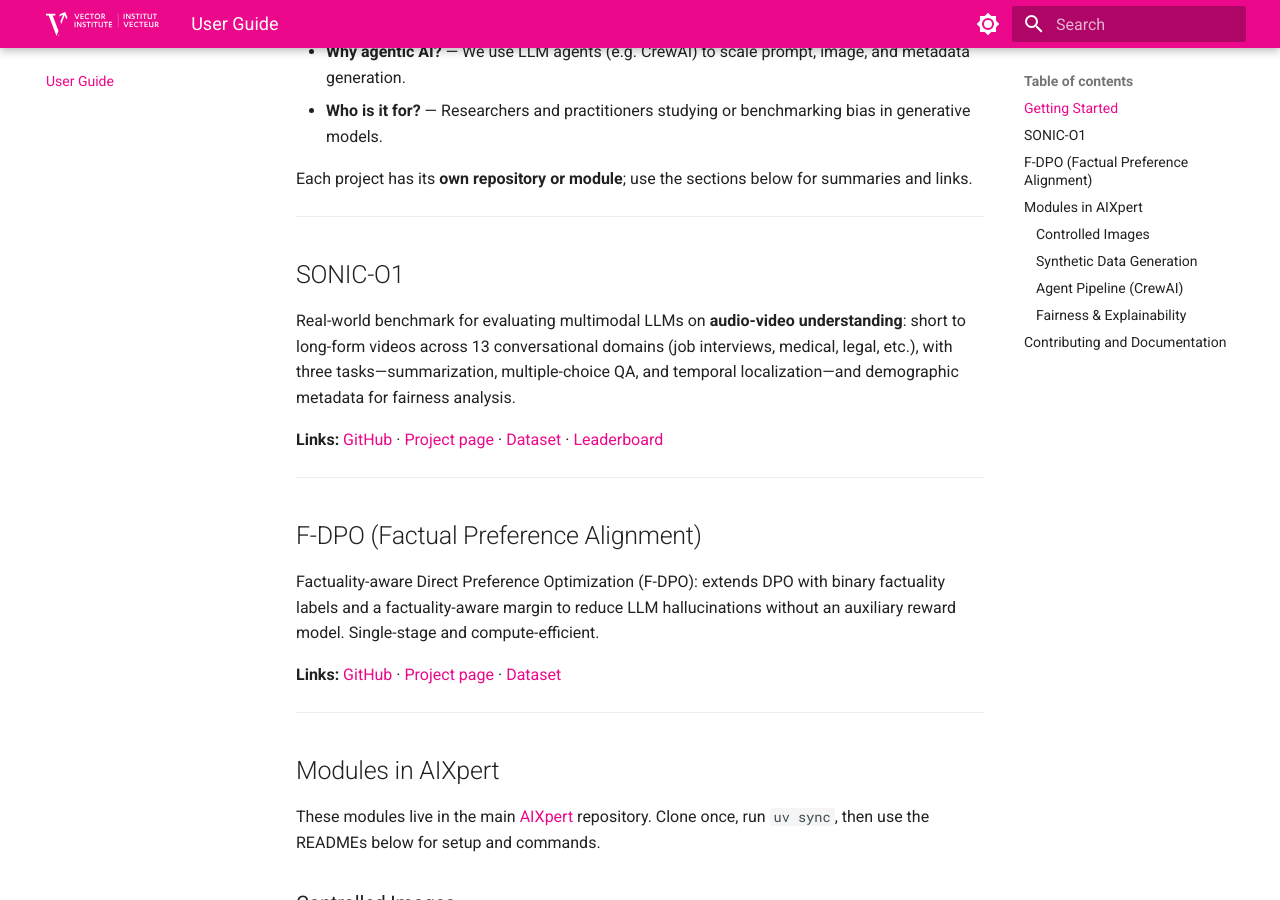
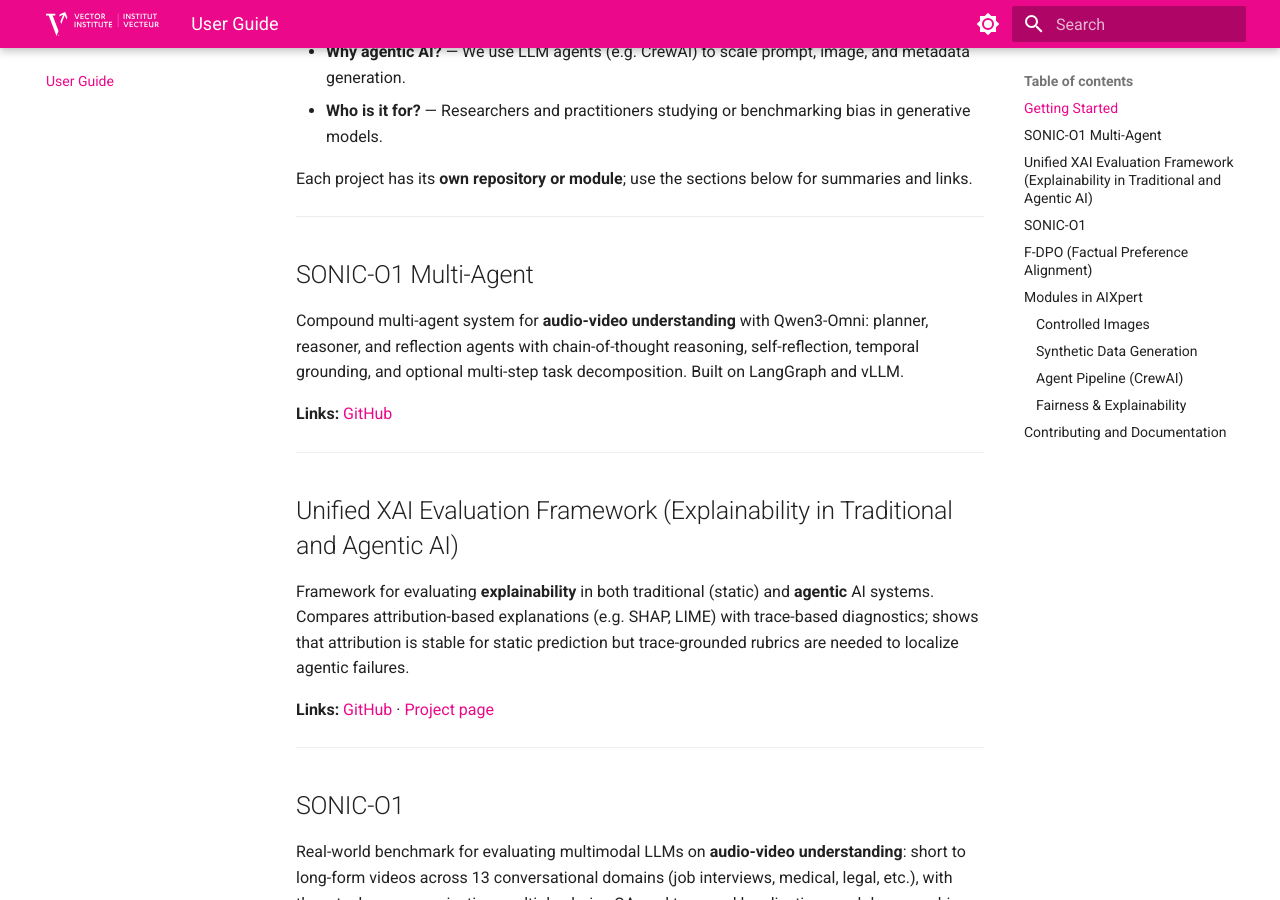
Before and after one commit to VectorInstitute/vector-aixpert, an MkDocs documentation site: the page built from docs/user_guide.md, in a window 1280 px wide and 900 px high, scrolled down 475 px. Built offline with MkDocs 1.6.1 and Material for MkDocs 9.7.7, drawn with Linux system fonts in a browser that asks for light colours.

Commit message:
Website updates -  Adding new projects and update objective (#56)
* Updating AIXpert website content

* Removing Git Icon top right and updating papers

* Remarkable 2026 Update and new JS and css

* Adding new projects and update objective

```diff
--- a/docs/user_guide.md
+++ b/docs/user_guide.md
@@ -15,6 +15,24 @@ Each project has its **own repository or module**; use the sections below for su
 
 ---
 
+
+## SONIC-O1 Multi-Agent
+
+Compound multi-agent system for **audio-video understanding** with Qwen3-Omni: planner, reasoner, and reflection agents with chain-of-thought reasoning, self-reflection, temporal grounding, and optional multi-step task decomposition. Built on LangGraph and vLLM.
+
+**Links:** [GitHub](https://github.com/VectorInstitute/sonic-o1-agent)
+
+
+---
+
+## Unified XAI Evaluation Framework (Explainability in Traditional and Agentic AI)
+
+Framework for evaluating **explainability** in both traditional (static) and **agentic** AI systems. Compares attribution-based explanations (e.g. SHAP, LIME) with trace-based diagnostics; shows that attribution is stable for static prediction but trace-grounded rubrics are needed to localize agentic failures.
+
+**Links:** [GitHub](https://github.com/VectorInstitute/unified-xai-evaluation-framework) · [Project page](https://vectorinstitute.github.io/unified-xai-evaluation-framework/)
+
+---
+
 ## SONIC-O1
 
 Real-world benchmark for evaluating multimodal LLMs on **audio-video understanding**: short to long-form videos across 13 conversational domains (job interviews, medical, legal, etc.), with three tasks—summarization, multiple-choice QA, and temporal localization—and demographic metadata for fairness analysis.
@@ -28,6 +46,7 @@ Real-world benchmark for evaluating multimodal LLMs on **audio-video understandi
 Factuality-aware Direct Preference Optimization (F-DPO): extends DPO with binary factuality labels and a factuality-aware margin to reduce LLM hallucinations without an auxiliary reward model. Single-stage and compute-efficient.
 
 **Links:** [GitHub](https://github.com/VectorInstitute/Factual-Preference-Alignment) · [Project page](https://vectorinstitute.github.io/Factual-Preference-Alignment/) · [Dataset](https://huggingface.co/datasets/vector-institute/Factuality_Alignment)
+
 
 ---
 
```
Also changed, not shown: docs/index.md (+3 -2 lines), docs/updates.md (+1 -0 lines).
